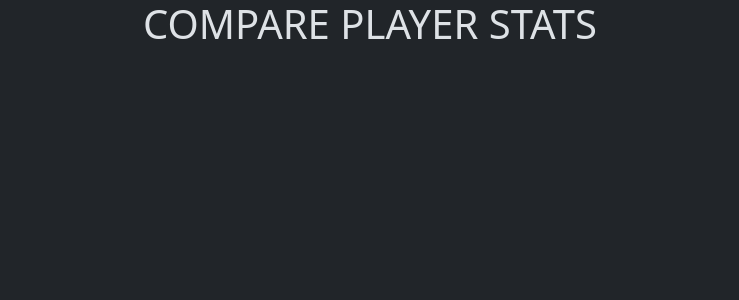
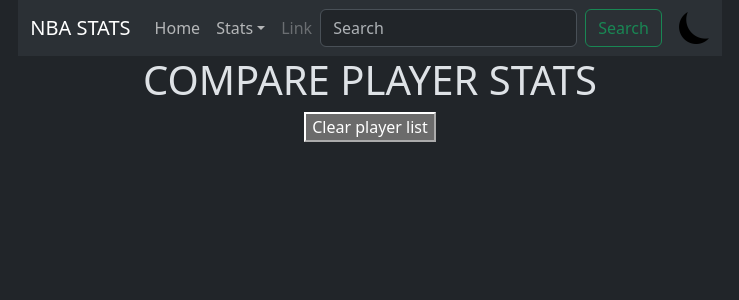
Before and after one commit to byeoh100/nba-stats, a React (Vite) app in the folder nba/: page /compare-stats in a window 1280 px wide. Shown: the top 300 px of the page, without its empty margins (270-1009 px from the left). Built offline with nearby package versions, Linux system fonts and the light colour scheme.

Commit message:
Combine navbar with react-router and add StatsCompare page

```diff
--- a/nba/src/App.jsx
+++ b/nba/src/App.jsx
@@ -1,12 +1,14 @@
 import React, { useState } from 'react'
 import './App.css'
 import { Outlet } from 'react-router-dom'
+import NavSearch from './components/NavSearch'
 
 function App() {
     const [compare, setCompare] = useState([])
 
     return (
         <>
+            <NavSearch />
             <Outlet context={{ compare, setCompare }} />
         </>
     )
--- a/nba/src/components/LightDarkMode.css
+++ b/nba/src/components/LightDarkMode.css
@@ -1,5 +1,6 @@
 .moon {
-    width: 5%;
-    height: 5%;
+    width: 2rem;
+    height: 2rem;
     cursor: pointer;
+    margin-left: 1rem;
 }
--- /dev/null
+++ b/nba/src/components/NavSearch.jsx
@@ -0,0 +1,53 @@
+import Button from 'react-bootstrap/Button';
+import Container from 'react-bootstrap/Container';
+import Form from 'react-bootstrap/Form';
+import Nav from 'react-bootstrap/Nav';
+import Navbar from 'react-bootstrap/Navbar';
+import NavDropdown from 'react-bootstrap/NavDropdown';
+import './NavSearch.css';
+import { Link } from 'react-router-dom';
+import LightDarkMode from './LightDarkMode'
+
+function NavSearch() {
+
+    return (
+        <Navbar expand="lg" className="bg-body-tertiary">
+            <Container fluid>
+                <Navbar.Brand href="#">NBA STATS</Navbar.Brand>
+                <Navbar.Toggle aria-controls="navbarScroll" />
+                <Navbar.Collapse id="navbarScroll">
+                    <Nav
+                        className="me-auto my-2 my-lg-0"
+                        style={{ maxHeight: '100px' }}
+                        navbarScroll
+                    >
+                        <Nav.Link href="#action1">Home</Nav.Link>
+                        <NavDropdown title="Stats" id="navbarScrollingDropdown">
+                            <NavDropdown.Item as={Link} to="/">Get Player Stats</NavDropdown.Item>
+                            <NavDropdown.Item as={Link} to="/compare-stats">Compare Stats</NavDropdown.Item>
+                            <NavDropdown.Divider />
+                            <NavDropdown.Item href="#action5">
+                                Something else here
+                            </NavDropdown.Item>
+                        </NavDropdown>
+                        <Nav.Link href="#" disabled>
+                            Link
+                        </Nav.Link>
+                    </Nav>
+                    <Form className="d-flex">
+                        <Form.Control
+                            type="search"
+                            placeholder="Search"
+                            className="me-2"
+                            aria-label="Search"
+                        />
+                        <Button variant="outline-success">Search</Button>
+                    </Form>
+                    <LightDarkMode />
+                </Navbar.Collapse>
+            </Container>
+        </Navbar>
+    );
+}
+
+export default NavSearch;
--- a/nba/src/pages/StatsCompare/StatsCompare.jsx
+++ b/nba/src/pages/StatsCompare/StatsCompare.jsx
@@ -1,9 +1,21 @@
 import React from 'react'
+import { useOutletContext } from 'react-router-dom'
+import PlayerTable from '../StatsFetch/PlayerTable'
 
 function StatsCompare() {
-  return (
-    <h1>COMPARE PLAYER STATS</h1>
-  )
+    const { compare, setCompare } = useOutletContext()
+
+    console.log(compare)
+
+    return (
+        <>
+            <h1>COMPARE PLAYER STATS</h1>
+            <button onClick={() => setCompare([])}>Clear player list</button>
+            {compare.map((player, i) => (
+                <h5 key={i}>{player}</h5>
+        ))}
+        </>
+    )
 }
 
 export default StatsCompare
--- a/nba/src/pages/StatsFetch/Player.jsx
+++ b/nba/src/pages/StatsFetch/Player.jsx
@@ -64,18 +64,18 @@
     }, [playerName])
 
     const addToCompare = () => {
-        if (compare.includes(formattedData)){
-            return
+        if (compare.includes(playerName)){
+            setCompare(compare.filter((p) => p != playerName))
         }
         else {
-            setCompare([...compare, formattedData])
+            setCompare([...compare, playerName])
         }
     }
 
     return (
         <div>
             <h3 className="text-center">{playerName.toUpperCase()} / {playerTeam}</h3>
-            <button onClick={addToCompare}>Add to compare chart</button>
+            <button onClick={addToCompare}>{compare.includes(playerName) ? "Remove from compare" : "Add to compare"}</button>
             <div className="stats">
                 <PlayerTable fetchedPData={formattedData} setACat={setActiveCat} ACat={activeCat}/>
                 <button onClick={() => setHideChart(!hideChart)}>GRAPH</button>
--- a/nba/src/pages/StatsFetch/PlayerTable.jsx
+++ b/nba/src/pages/StatsFetch/PlayerTable.jsx
@@ -3,7 +3,7 @@
 import OverlayTrigger from 'react-bootstrap/OverlayTrigger';
 import Tooltip from 'react-bootstrap/Tooltip';
 
-function PlayerTable({ fetchedPData = null, setACat = null, ACat = [] }) {
+function PlayerTable({ fetchedPData = null, setACat, ACat = [] }) {
     const [playerData, setPlayerData] = useState(null)
     const [cats, setCats] = useState([])
 
--- a/nba/src/pages/StatsFetch/StatsFetch.jsx
+++ b/nba/src/pages/StatsFetch/StatsFetch.jsx
@@ -3,7 +3,6 @@
 import Button from 'react-bootstrap/Button'
 import Form from 'react-bootstrap/Form'
 import InputGroup from 'react-bootstrap/InputGroup'
-import LightDarkMode from '../../components/LightDarkMode'
 
 function StatsFetch() {
     const [reqPlayerName, setReqPlayerName] = useState('')
@@ -17,7 +16,6 @@
         <>
             <div className='title'>
                 <h1>NBA STATS GETTER</h1>
-                <LightDarkMode />
             </div>
             <div className="main">
                 <form onSubmit={handleSubmit}>
```
Also changed, not shown: nba/src/NavSearch.jsx (deleted, +0 -53 lines), nba/src/components/NavSearch.css (renamed from nba/src/NavSearch.css).
